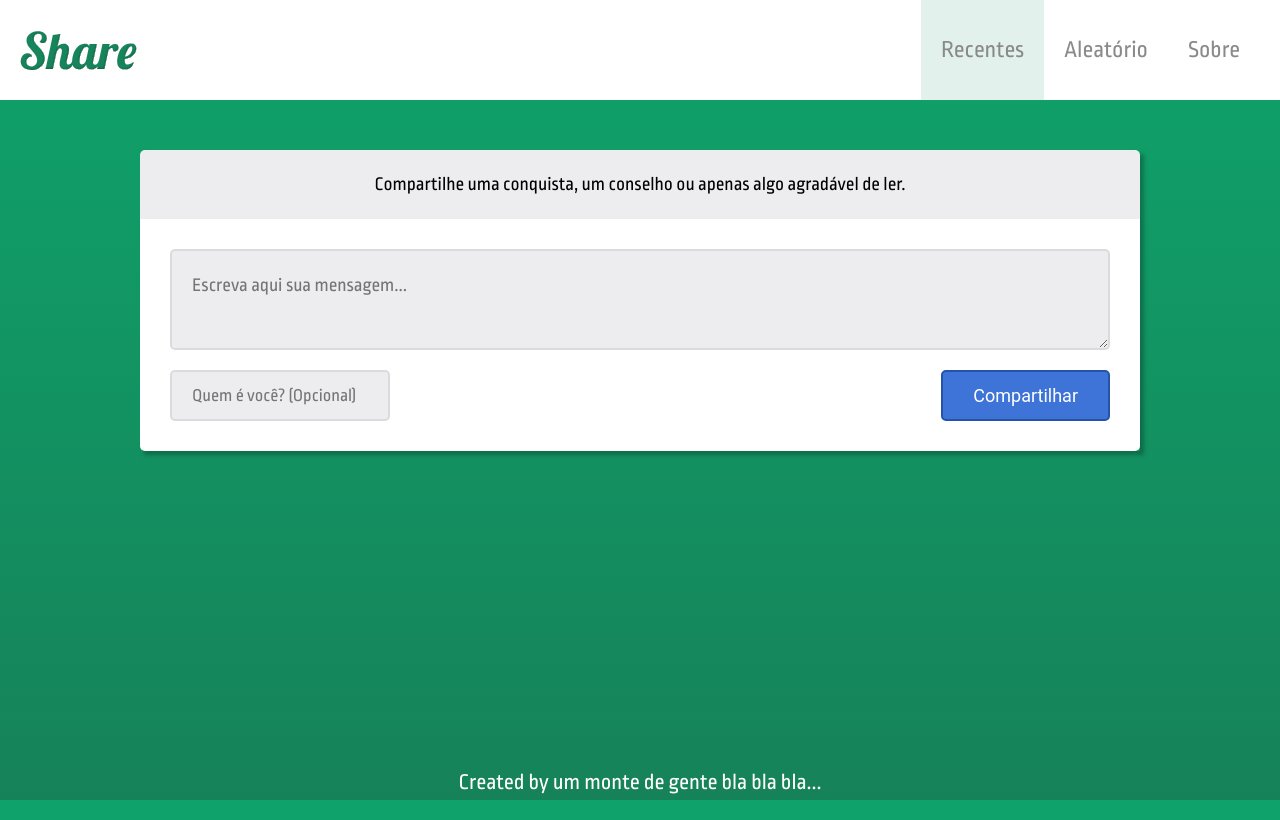
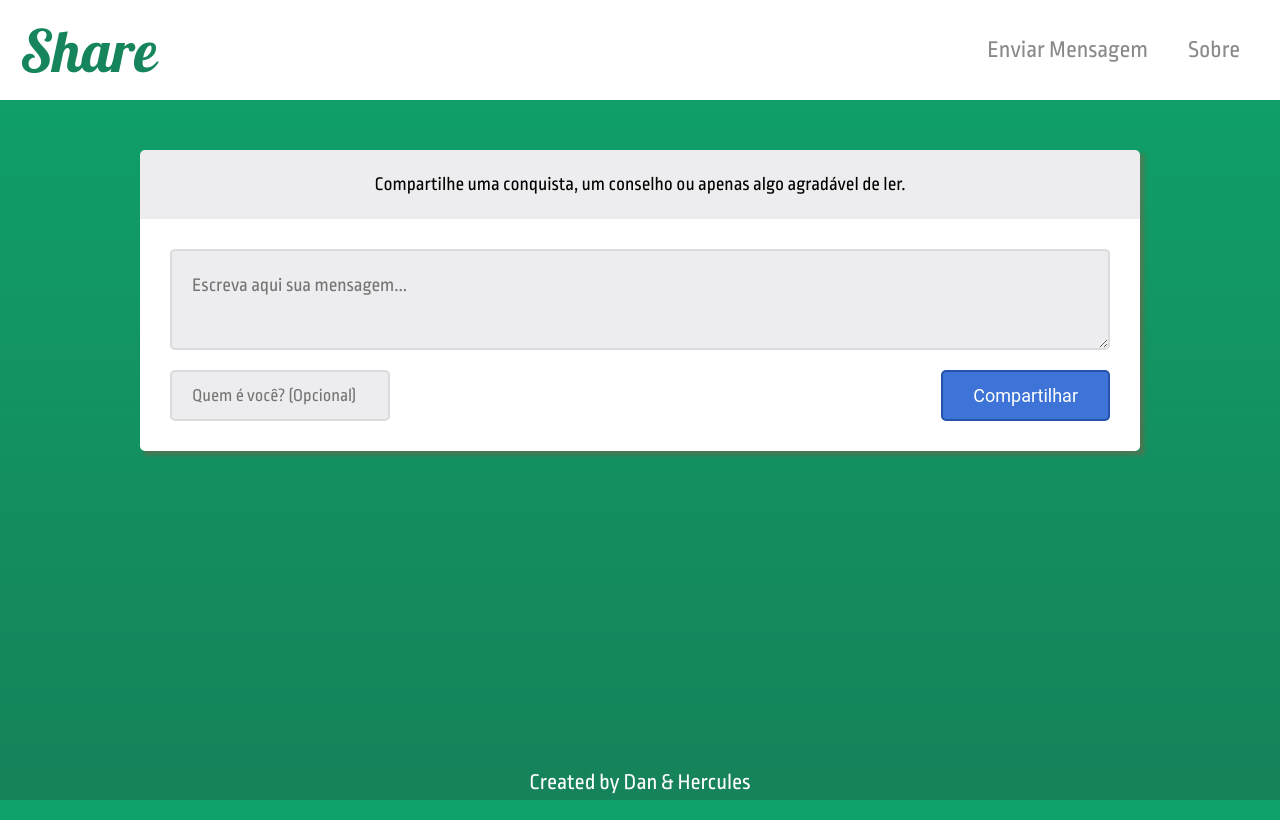
Before and after one commit to herculesgabriel/share-web, a React (Create React App) app: page /create-message in a window 1280 px wide. Built offline with nearby package versions, Linux system fonts and the light colour scheme.

Commit message:
Espero que não quebre nada.

```diff
--- a/src/components/Header/index.jsx
+++ b/src/components/Header/index.jsx
@@ -1,20 +1,20 @@
 import { Link } from 'react-router-dom';
 
-import shareLogo from '../../assets/images/share.svg';
 import './style.css';
 
 const Header = () => (
   <header>
     <nav className="navbar">
-      <img className="logo" src={shareLogo} alt="share logo" />
-
+    <Link to="/">
+      <h1 className="logo" alt="share logo">Share</h1>
+    </Link>
       <div className="menu">
-        <Link to="/">
-          <button className="current-page">Recentes</button>
+        <Link to="/create-message">
+          <button>Enviar Mensagem</button>
         </Link>
-        <Link to="/random">
+        {/* <Link to="/random">
           <button>Aleatório</button>
-        </Link>
+        </Link> */}
         <Link to="/about">
           <button>Sobre</button>
         </Link>
--- a/src/components/Header/style.css
+++ b/src/components/Header/style.css
@@ -1,4 +1,12 @@
 @import url("https://fonts.googleapis.com/css2?family=Ropa+Sans&display=swap");
+@import url('https://fonts.googleapis.com/css2?family=Lobster&display=swap');
+
+.logo {
+  font-size: 58px;
+  font-weight: 200;
+  font-family: 'Lobster', cursive;
+  color: #16855B;
+}
 
 .navbar {
   align-items: center;
--- a/src/components/Message/index.jsx
+++ b/src/components/Message/index.jsx
@@ -64,7 +64,7 @@ const Message = () => {
       </main>
 
       <footer className="create-message-footer">
-        <p>Created by um monte de gente bla bla bla...</p>
+        <p>Created by Dan & Hercules</p>
       </footer>
     </div>
   );
--- a/src/components/Message/style.css
+++ b/src/components/Message/style.css
@@ -15,7 +15,7 @@
 
 .create-message {
   align-items: stretch;
-  box-shadow: 4px 4px 4px rgba(0, 0, 0, 0.25);
+  box-shadow: 4px 4px 4px rgba(255, 36, 36, 0.25);
   display: flex;
   flex-direction: column;
   justify-content: center;
--- a/src/components/MessageList/index.jsx
+++ b/src/components/MessageList/index.jsx
@@ -18,15 +18,14 @@ const MessagesList = () => {
       });
   }, []);
 
-  const loadMoreMessages = () => setReadMessages(readMessages + 3);
+  const loadMoreMessages = () => {
+    if (readMessages + 3 >= messages.length) window.location.reload();
+    setReadMessages(readMessages + 3)
+  };
 
   return (
     <>
       <main className="message-list">
-        <p className="total-messages">
-          Total de mensagens: {totalMessagesOnServer}
-        </p>
-
         <section className="messages">
           {
             messages.slice(readMessages).map(({ _id, message, author, createdAt }) => {
@@ -41,22 +40,15 @@ const MessagesList = () => {
             })
           }
         </section>
-
         <div className="buttons">
           <button className="load-messages-button" onClick={loadMoreMessages}>
-            Carregar mais mensagens
-          </button>
-
-          <button className="create-message-button">
-            <Link to="/create-message">
-              Compartilhar uma mensagem
-            </Link>
+            Mostrar mais mensagens
           </button>
         </div>
       </main>
 
       <footer className="message-list-footer">
-        <p>Created by um monte de gente bla bla bla...</p>
+        <p>Já recebemos um total de {totalMessagesOnServer} mensagens | Created by Dan & Hercules</p>
       </footer>
     </>
   );
--- a/src/components/MessageList/style.css
+++ b/src/components/MessageList/style.css
@@ -17,16 +17,18 @@ body {
   font-family: "Ropa Sans", sans-serif;
   font-size: 1.3em;
   justify-content: space-between;
-  margin: 0 auto;
+  margin: 20px auto;
   max-height: 80vh;
   width: 80vw;
   max-width: 1000px;
 }
 
 .message-list strong {
-  color: black;
+  color: rgb(34, 34, 34);
   display: block;
-  margin-top: 10px;
+  font-size: 16px;
+  font-weight: 200px;
+  margin-top: 0px;
 }
 
 .messages {
--- a/src/reset.css
+++ b/src/reset.css
@@ -29,6 +29,9 @@ dd {
   margin: 0;
 }
 
+a {
+  text-decoration: none;
+}
 /* Set core body defaults */
 body {
   min-height: 100vh;
```
Also changed, not shown: 2 other files (tests, documents, lock files or other folders).
